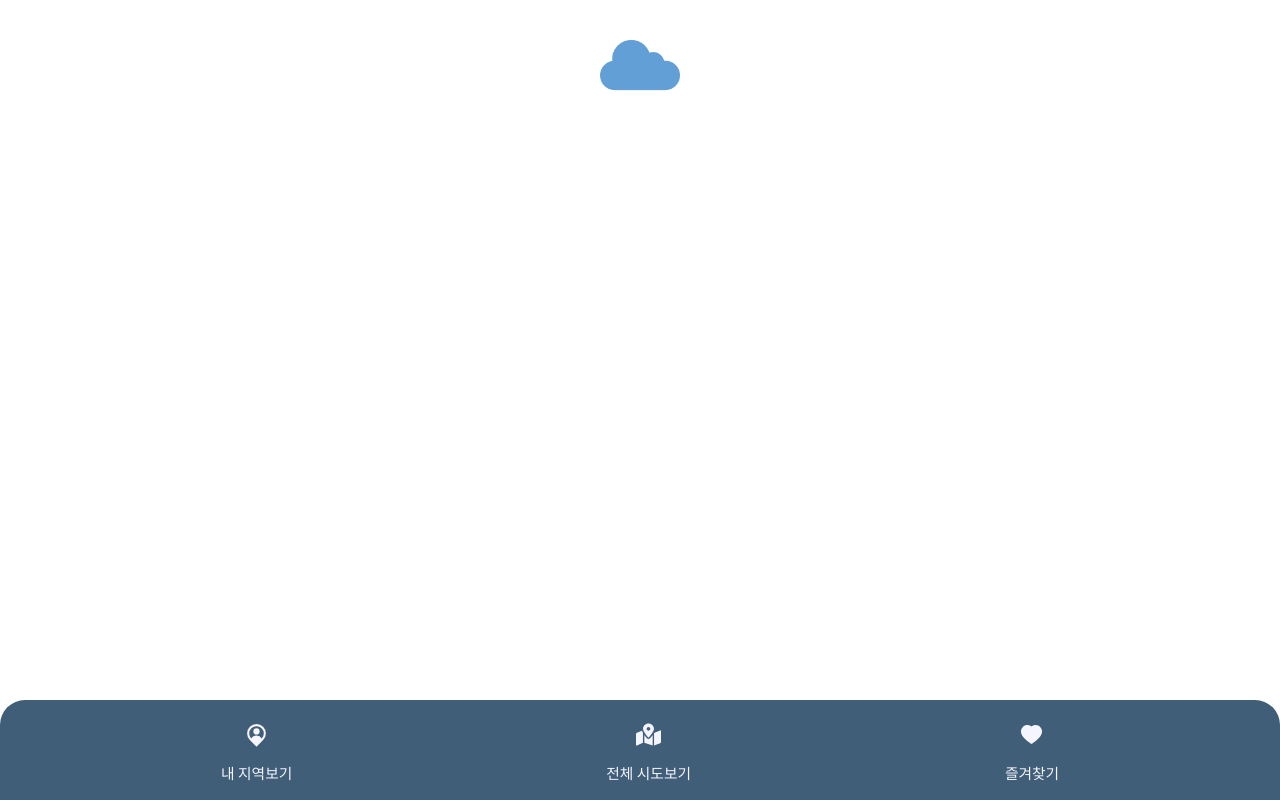
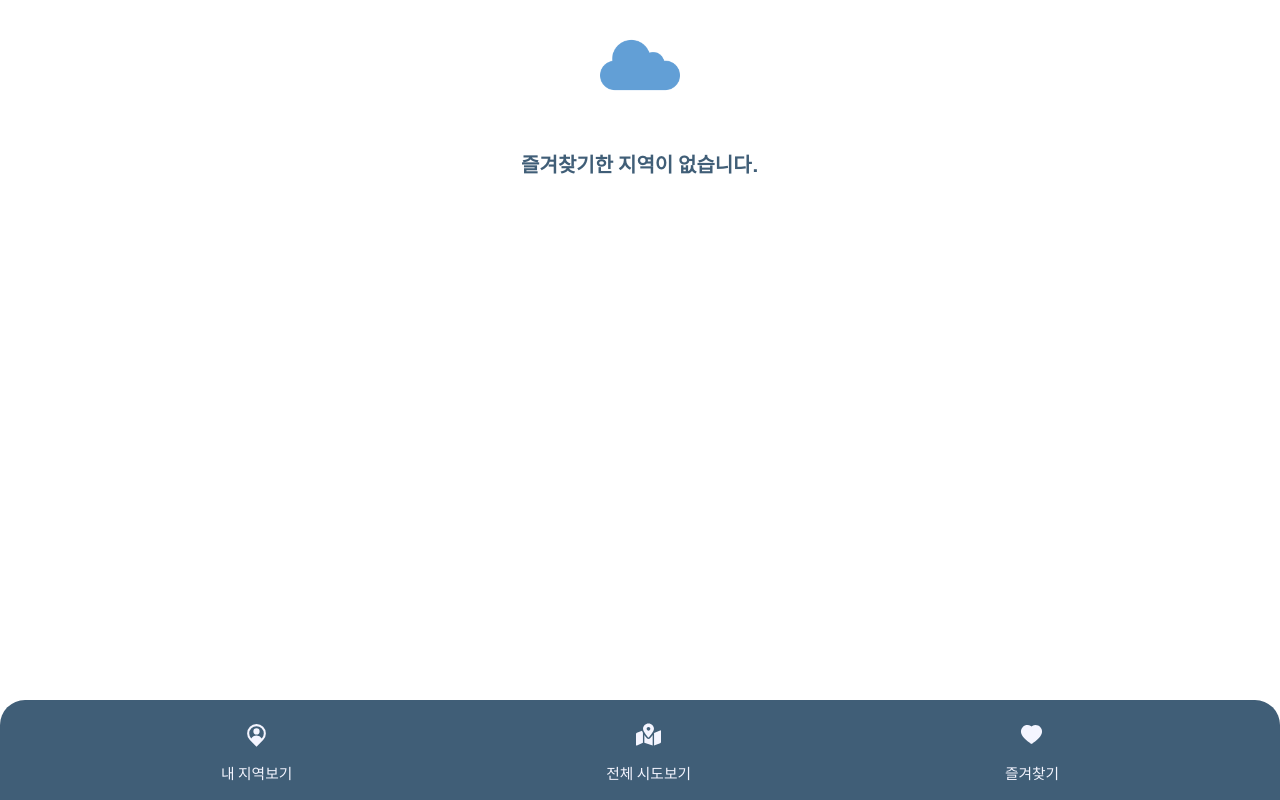
Before and after one commit to soyeon112/Particulate-Matter-Project, a React (Create React App) app: page /bookmark in a window 1280 px wide. Built offline with nearby package versions, Linux system fonts and the light colour scheme.

Commit message:
[feat] main > card.js 수정 - 숫자->텍스트 변경되어 출력되도록 수정.

```diff
--- a/src/component/card.js
+++ b/src/component/card.js
@@ -103,24 +103,30 @@ const Bottom_InnerText = styled.span`
 function Card({ id, dateTime, grade, value, sidoName, stationName }) {
   const [bookMarkState, setBookMarkState] = useState(false);
   const dispatch = useDispatch();
-  console.log("id", id);
 
+  //grade별 bg색상 지정
   let bgColor;
+  let gradeText;
   switch (grade) {
     case "1":
       bgColor = colors.좋음;
+      gradeText = "좋음🤗";
       break;
     case "2":
       bgColor = colors.보통;
+      gradeText = "보통🙂";
       break;
     case "3":
       bgColor = colors.나쁨;
+      gradeText = "나쁨😕";
       break;
     case "4":
       bgColor = colors.매우나쁨;
+      gradeText = "매우나쁨😣";
       break;
     default:
       bgColor = colors.알수없음;
+      gradeText = "알수없음🤔";
       break;
   }
 
@@ -137,7 +143,6 @@ function Card({ id, dateTime, grade, value, sidoName, stationName }) {
               className="icon"
               onClick={() => {
                 setBookMarkState(!bookMarkState);
-                console.log("카드 아이디", stationName);
               }}
             />
           ) : (
@@ -145,17 +150,12 @@ function Card({ id, dateTime, grade, value, sidoName, stationName }) {
               className="icon"
               onClick={() => {
                 setBookMarkState(!bookMarkState);
-                console.log("보낸다~");
-                dispatch({
-                  type: "BOOKMARK",
-                  payload: { id, stationName, sidoName, value, grade },
-                });
               }}
             />
           )}
         </Card_Inner_Top>
         <Card_Inner_Middle>
-          <Middle_InnerText>{grade}</Middle_InnerText>
+          <Middle_InnerText>{gradeText}</Middle_InnerText>
         </Card_Inner_Middle>
         <Card_Inner_Bottom>
           <div>
--- a/src/module/bookmark.js
+++ b/src/module/bookmark.js
@@ -3,15 +3,7 @@ const BOOKMARK = "setSido/BOOKMARK";
 export const bookmark = () => ({ type: BOOKMARK });
 
 const initialState = {
-  bookmark: [
-    {
-      id: Number,
-      sido: String,
-      station: String,
-      value: String,
-      grade: String,
-    },
-  ],
+  bookmark: null,
 };
 
 export default function reducer(state = initialState, action) {
@@ -27,6 +19,8 @@ export default function reducer(state = initialState, action) {
             station: action.payload.stationName,
             value: action.payload.value,
             grade: action.payload.grade,
+            dateTime: action.payload.dateTime,
+            bookMarkState: action.payload.bookMarkState,
           },
         ],
       };
--- a/src/page/BookMark.js
+++ b/src/page/BookMark.js
@@ -1,9 +1,53 @@
 //즐겨찾기 페이지입니다.
 
 import React from "react";
+import styled from "styled-components";
+import { useSelector, useDispatch } from "react-redux";
+import Card from "../component/Card";
 
+const CardContents = styled.div`
+  overflow: hidden;
+  box-sizing: border-box;
+  padding: 5px;
+  margin-bottom: 90px;
+  margin-top: 7px;
+  text-align: center;
+`;
+
+const InfoText = styled.p`
+  font-size: 20px;
+  font-weight: 600;
+  color: #405e77;
+`;
 function BookMark() {
-  return <div></div>;
+  const bookmarkData = useSelector((state) => state);
+  console.log("북마크페이지", bookmarkData);
+  let aa = bookmarkData.bookmark.bookmark;
+  console.log("aa", aa);
+
+  return (
+    <>
+      <CardContents>
+        {aa != null ? (
+          aa.map((it) => {
+            console.log("즐찾 측정소는?", it.station);
+            return (
+              <Card
+                id={it.id}
+                dateTime={it.dateTime}
+                grade={it.grade}
+                value={it.value}
+                sidoName={it.sido}
+                stationName={it.station}
+              />
+            );
+          })
+        ) : (
+          <InfoText>즐겨찾기한 지역이 없습니다.</InfoText>
+        )}
+      </CardContents>
+    </>
+  );
 }
 
 export default BookMark;
```
